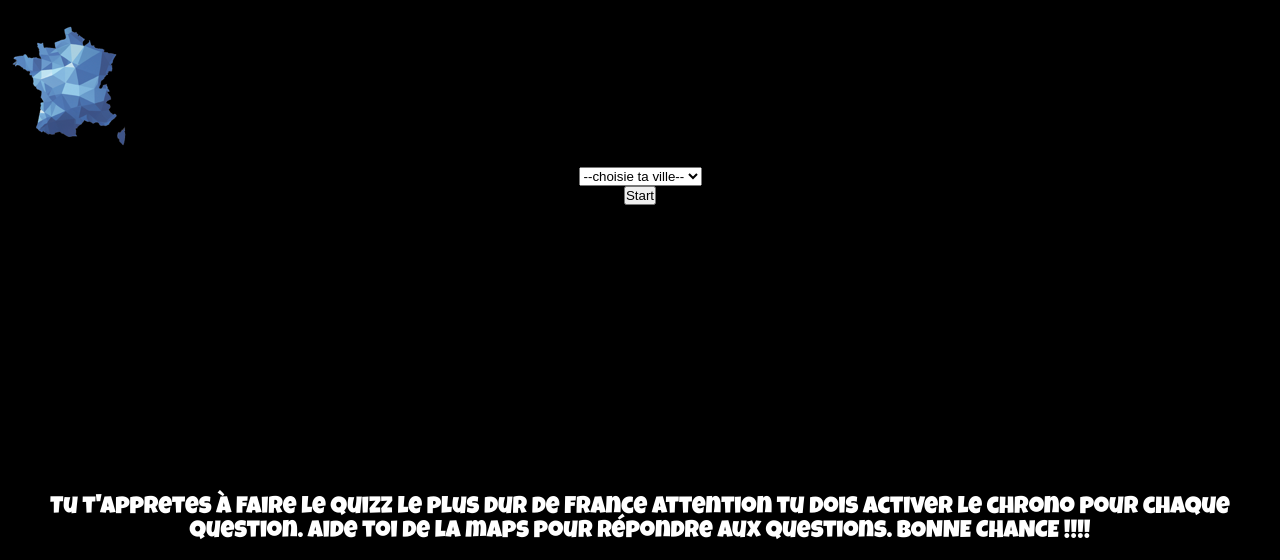
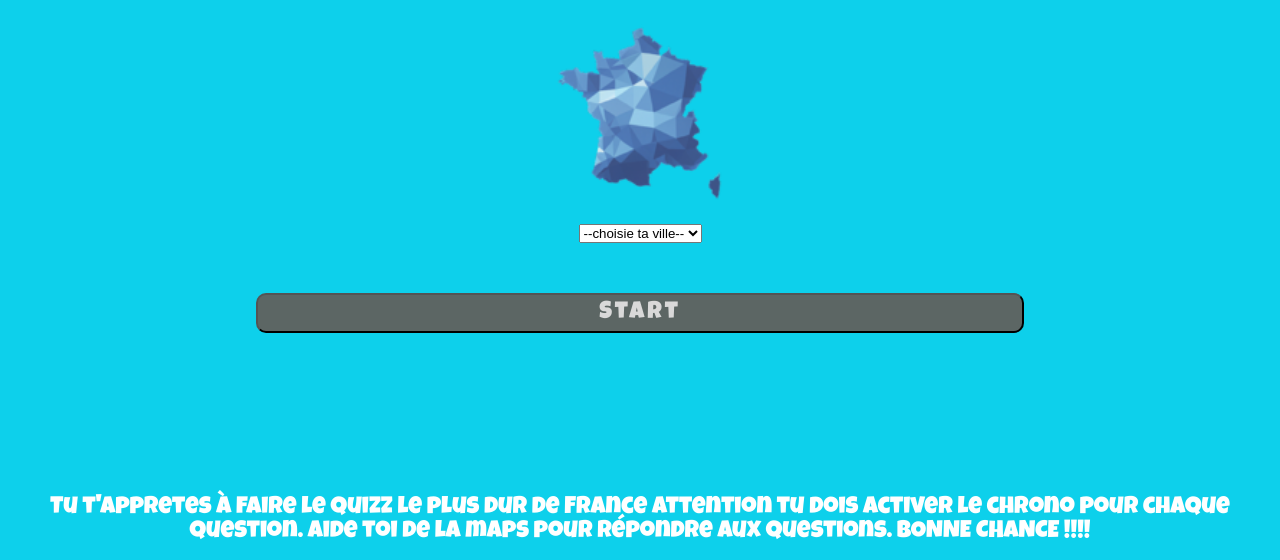
Before and after one commit to maahipticem/Quizz, a plain HTML site: page index.html in a window 1280 px wide. Shown: the part 240-800 px from the top of the page. Drawn offline with Linux system fonts and the light colour scheme.

```diff
--- a/index.html
+++ b/index.html
@@ -19,7 +19,9 @@
         </div>
     </header>
     <main>
-        <img src="./asset/image.png" alt="">
+
+        <img src="./asset/image.png" alt="" height="200" >
+
         <div class="selecteur">
             <select name="City" id="">
                 <option value="">--choisie ta ville--</option>
@@ -29,18 +31,20 @@
                 <option value="BAYONNE">BAYONNE</option>
                 <option value="CHARTRES">CHARTRES</option>
             </select>
-            <button oninput="" id="start">Start</button>
+
         </div>
-
+        <button oninput="" id="start">Start</button>
 
 
 
         <div class="question-container">
             <p id="question">Question</p>
+            <div class="container">
             <input type="button" id="reponse1" name="rep" value="reponse1">
             <input type="button" id="reponse2" name="rep" value="reponse2">
             <input type="button" id="reponse3" name="rep" value="reponse3">
             <input type="button" id="reponse4" name="rep" value="reponse4">
+            </div>
         </div>
 
     </main>
--- a/style.css
+++ b/style.css
@@ -26,7 +26,7 @@
     --grey2: #D9D9D9;
 }
 body{
-    background-color:#000;
+    background-color:#0DD0EB;
 
 }
 h1{
@@ -50,6 +50,12 @@ h2{
     padding: 40px 0 40px 0;
 
 }
+main{
+   display:flex;
+   align-items: center;
+   justify-content: center;
+   flex-direction: column;
+}
 .selecteur{
     display: flex ;
     align-items: center;
@@ -57,11 +63,27 @@ h2{
     flex-direction: column;
 
 }
-/* .City{
-  display: flex ;
+ select{
+  display: center ;
   align-items: center;
   justify-content: center;
-} */
+}
+#start{
+    width: 60%;
+    background-color:  #5C6664;
+    height: 40px;
+    border-radius: 10px;
+    margin-top:50px ;
+    font-family: 'Luckiest Guy';
+    color: #D9D9D9;
+    font-size:1.5rem ;
+    letter-spacing: 3px;
+}
+
+#start:hover{
+    color: #DDFF0A;
+}
+
 p {
     font-family: "Luckiest Guy", sans-serif;
 }
```
